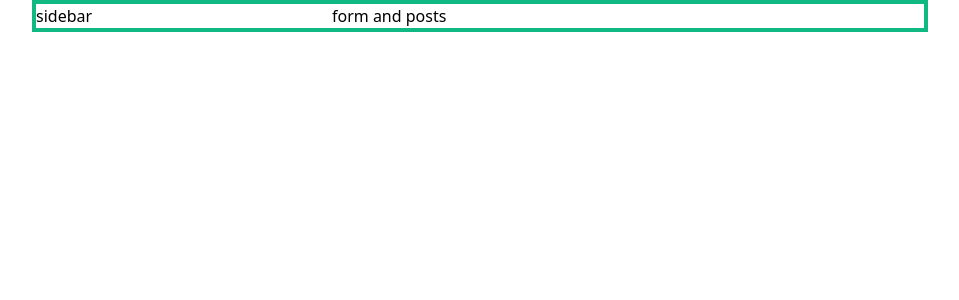
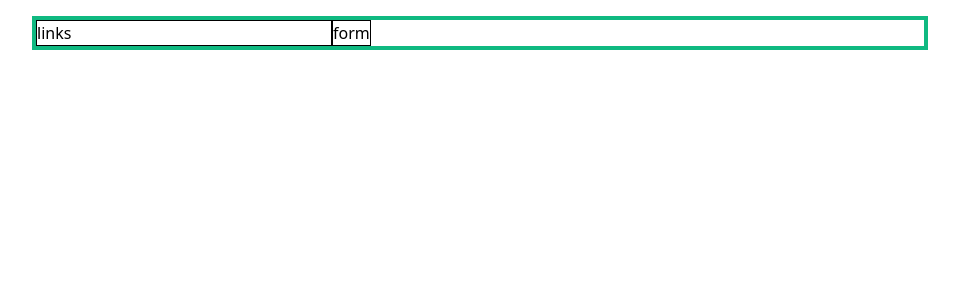
Before and after one commit to CodeKaito/NextJS-SocialMedia, a Next.js app: page / in a window 1280 px wide. Shown: the top 300 px of the page, without its empty margins (160-1119 px from the left). Built offline with nearby package versions, Linux system fonts and the light colour scheme.

Commit message:
Update index.js

```diff
--- a/pages/index.js
+++ b/pages/index.js
@@ -1,8 +1,16 @@
 export default function Home() {
   return (
-    <div className='flex max-w-4xl mx-auto border-4 border-emerald-500'>
-      <div className='w-1/3'>sidebar</div>
-      <div className=''>form and posts</div>
+    <div className='flex mt-4 max-w-4xl mx-auto border-4 border-emerald-500'>
+      <div className='w-1/3'>
+        <div className='border border-black'>
+          links
+        </div>
+      </div>
+      <div className=''>
+        <div className='border border-black'>
+          form
+        </div>
+      </div>
     </div>
   )
 }
```
